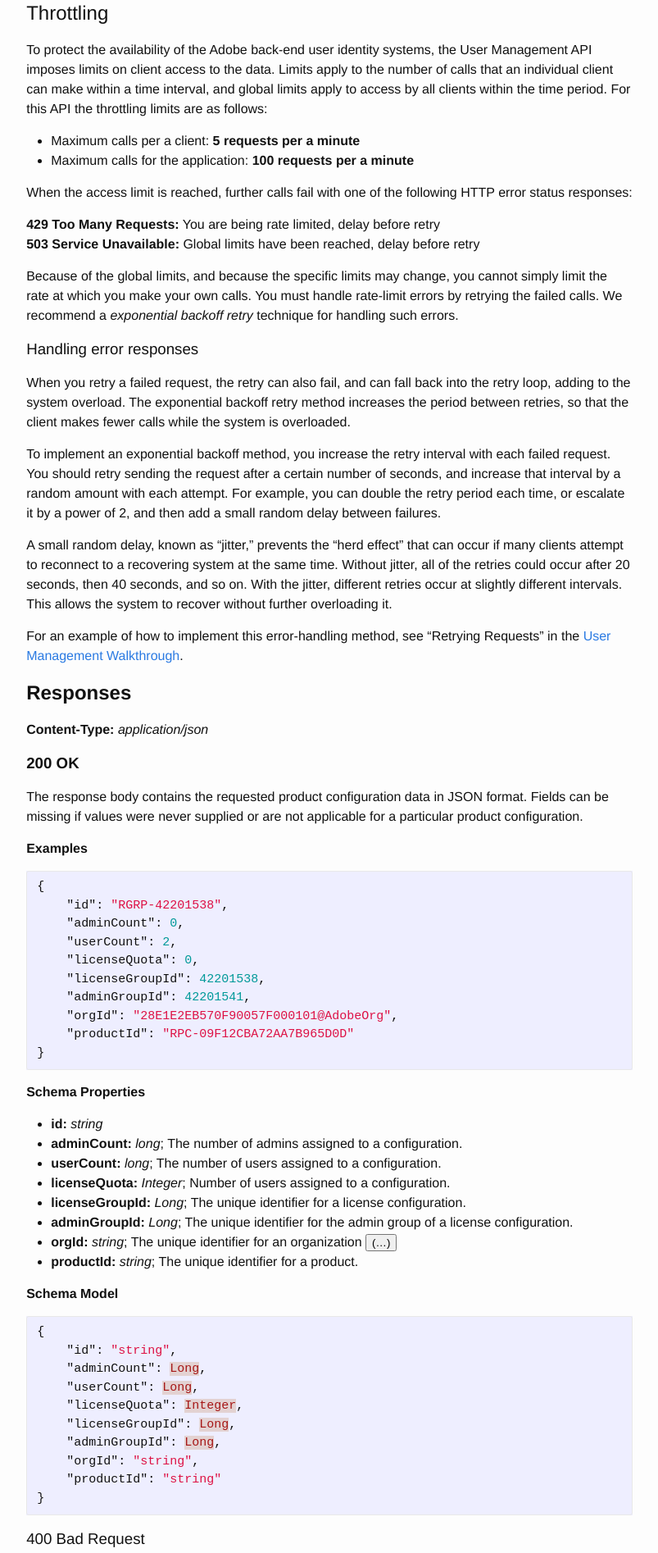
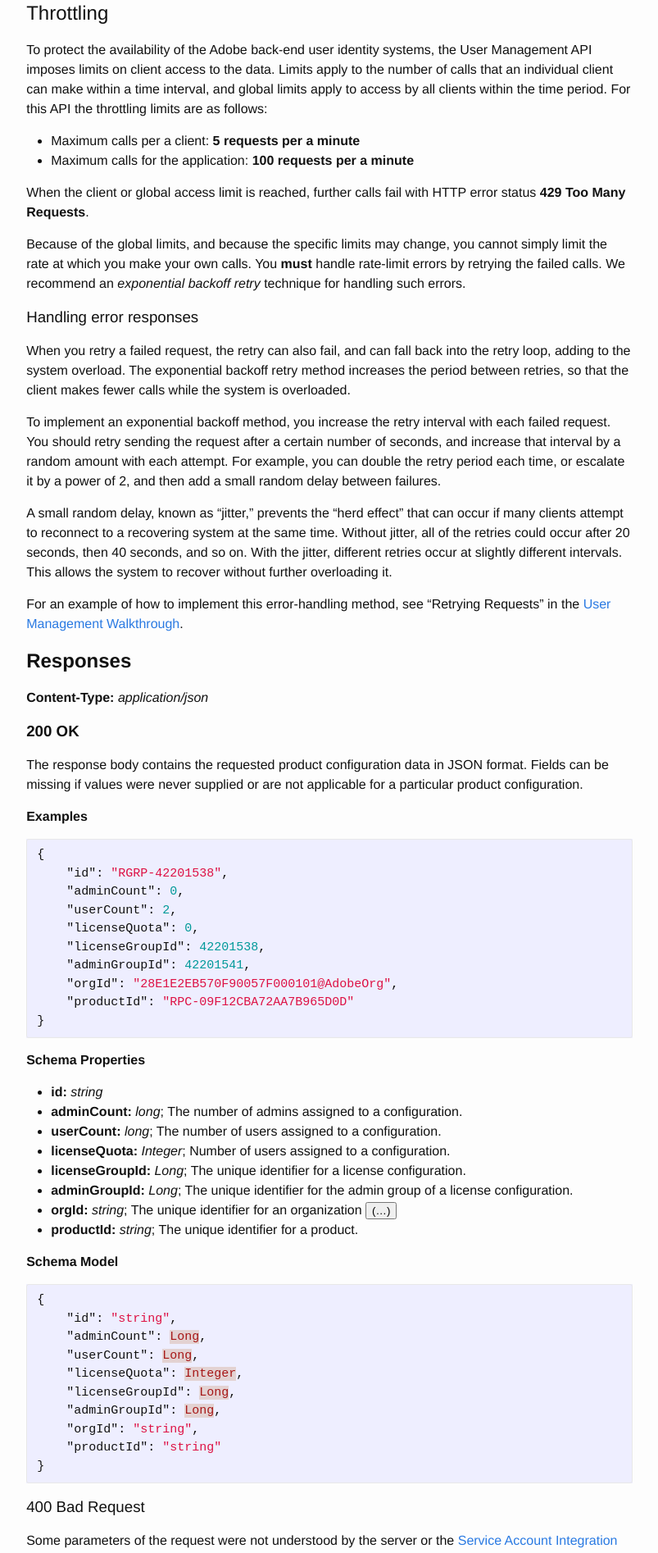
Before and after one commit to adobe-apiplatform/umapi-documentation, a Jekyll site: the page built from en/api/product.md, in a window 1280 px wide. Shown: the part 1364-3258 px from the top of the page at 82% size, without its empty margins (405-1208 px from the left). Built offline with Jekyll 4.4.1, drawn with Linux system fonts in a browser that asks for light colours; some of the changed text lies outside the part shown.

Commit message:
[DOCS] [UMAPI] doc update: 503 and print CSS (#5449)
* print.css (#5421)

* [INFRA] [UMAPI] Docs: Remove 503 from docs (#5419)

* Update text

* must in bold

* Grammar change

```diff
--- a/_includes/apiRef/throttling.md
+++ b/_includes/apiRef/throttling.md
@@ -3,12 +3,9 @@ To protect the availability of the Adobe back-end user identity systems, the Use
 - Maximum calls per a client: **{{ include.client }} requests per a minute**
 - Maximum calls for the application: **{{ include.global }} requests per a minute**
 
-When the access limit is reached, further calls fail with one of the following HTTP error status responses:
+When the client or global access limit is reached, further calls fail with HTTP error status **429 Too Many Requests**.
 
-**429 Too Many Requests:** You are being rate limited, delay before retry
-**503 Service Unavailable:** Global limits have been reached, delay before retry
-
-Because of the global limits, and because the specific limits may change, you cannot simply limit the rate at which you make your own calls. You must handle rate-limit errors by retrying the failed calls. We recommend a _exponential backoff retry_ technique for handling such errors.
+Because of the global limits, and because the specific limits may change, you cannot simply limit the rate at which you make your own calls. You **must** handle rate-limit errors by retrying the failed calls. We recommend an _exponential backoff retry_ technique for handling such errors.
 
 ### Handling error responses
 
--- a/_includes/head.html
+++ b/_includes/head.html
@@ -7,6 +7,7 @@
   <meta name="description" content="{{ page.excerpt | default: site.description | strip_html | normalize_whitespace | truncate: 160 | escape }}">
 
   <link rel="stylesheet" href="{{ "/assets/css/style.css" | relative_url }}">
+  <link rel="stylesheet" href="{{ "/assets/css/print.css" | relative_url }}" type="text/css" media="print" />
   <link rel="canonical" href="{{ page.url | replace:'index.html','' | absolute_url }}">
   <link rel="alternate" type="application/rss+xml" title="{{ site.title | escape }}" href="{{ "/feed.xml" | relative_url }}">
   <script src="{{ "/assets/js/showAndTell.js" | relative_url }}"></script>
--- /dev/null
+++ b/assets/css/print.scss
@@ -0,0 +1,45 @@
+---
+---
+body { background: white; }
+
+.nav-area { display: none; }
+
+#orgIdDescription {
+	display: block;
+}
+
+#orgIdDescriptionButton {
+	display: none;
+}
+
+#apiKeyDescription {
+	display: block;
+}
+
+#apiKeyDescriptionButton {
+	display: none;
+}
+
+#authDescription {
+	display: block;
+}
+
+#authDescriptionButton {
+	display: none;
+}
+
+#requestDescription {
+	display: block;
+}
+
+#requestDescriptionButton {
+	display: none;
+}
+
+#directDescription {
+	display: block;
+}
+
+#directDescriptionButton {
+	display: none;
+}
```
